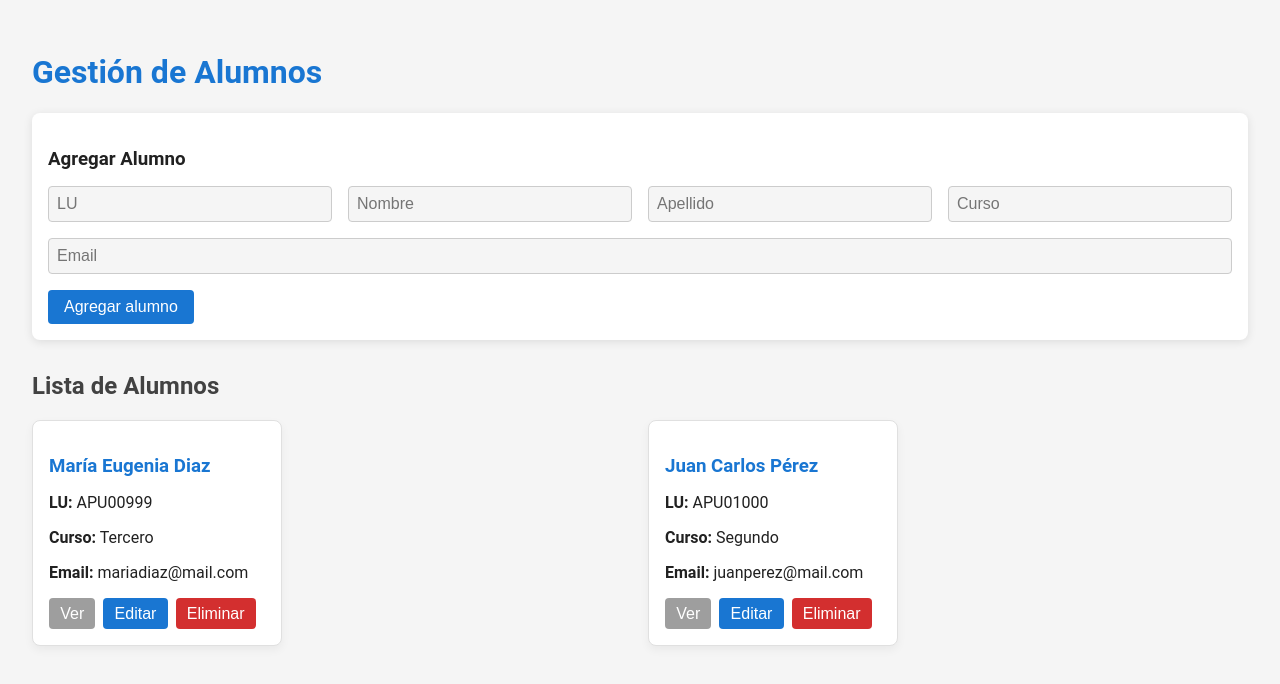
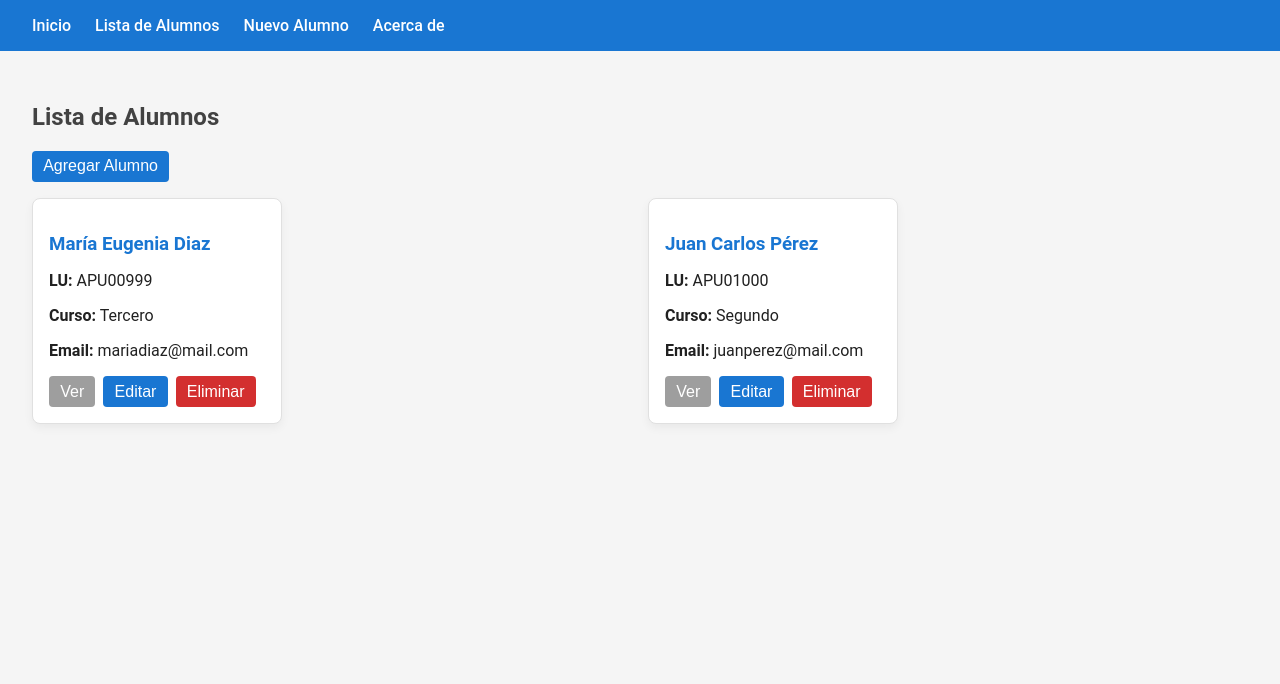
Before and after one commit to marcedavid/pv_tp5_grupo6, a React (Vite) app in the folder pv_tp5_grupo6/: page /lista-alumnos in a window 1280 px wide. Shown: the top 684 px of the page. Built offline with nearby package versions, Linux system fonts and the light colour scheme.

Commit message:
agregando-funcionalidades-nav

```diff
--- a/pv_tp5_grupo6/package.json
+++ b/pv_tp5_grupo6/package.json
@@ -11,7 +11,8 @@
   },
   "dependencies": {
     "react": "^19.1.0",
-    "react-dom": "^19.1.0"
+    "react-dom": "^19.1.0",
+    "react-router-dom": "^7.6.2"
   },
   "devDependencies": {
     "@eslint/js": "^9.25.0",
--- a/pv_tp5_grupo6/src/App.jsx
+++ b/pv_tp5_grupo6/src/App.jsx
@@ -1,11 +1,97 @@
+import { BrowserRouter as Router, Routes, Route, Navigate } from "react-router-dom";
+import NavBar from "./components/NavBar";
 import ListaAlumnos from "./components/listaAlumnos";
+import FormularioAlumno from "./components/formularioAlumnos";
+import Acerca from "./views/Acerca";
+import Home from "./views/home";
+import { useState } from "react";
 
 function App() {
+  const [alumnos, setAlumnos] = useState([
+    {
+      lu: "APU00999",
+      nombre: "María Eugenia",
+      apellido: "Diaz",
+      curso: "Tercero",
+      email: "mariadiaz@mail.com",
+    },
+    {
+      lu: "APU01000",
+      nombre: "Juan Carlos",
+      apellido: "Pérez",
+      curso: "Segundo",
+      email: "juanperez@mail.com",
+    },
+  ]);
+
+  // Estado para editar (null si es nuevo)
+  const [alumnoSeleccionado, setAlumnoSeleccionado] = useState(null);
+
+  const guardarAlumno = (nuevo) => {
+    const existe = alumnos.some((a) => a.lu === nuevo.lu);
+    if (existe) {
+      setAlumnos(alumnos.map((a) => (a.lu === nuevo.lu ? nuevo : a)));
+    } else {
+      setAlumnos([...alumnos, nuevo]);
+    }
+  };
+
   return (
-    <div style={{ padding: "2rem", fontFamily: "Roboto, sans-serif", backgroundColor: "#f5f5f5", minHeight: "100vh" }}>
-      <h1 style={{ color: "#1976d2" }}>Gestión de Alumnos</h1>
-      <ListaAlumnos />
-    </div>
+    <Router>
+      <NavBar />
+      <div style={{ padding: "2rem", fontFamily: "Roboto, sans-serif", backgroundColor: "#f5f5f5", minHeight: "100vh" }}>
+        <Routes>
+          <Route path="/home" element={<Home />} />
+          <Route
+            path="/lista-alumnos"
+            element={
+              <ListaAlumnos
+                alumnos={alumnos}
+                setAlumnoSeleccionado={setAlumnoSeleccionado}
+              />
+            }
+          />
+          <Route
+            path="/nuevo-alumno"
+            element={
+              <FormularioAlumnoWrapper
+                alumnoSeleccionado={alumnoSeleccionado}
+                guardarAlumno={guardarAlumno}
+                setAlumnoSeleccionado={setAlumnoSeleccionado}
+              />
+            }
+          />
+          <Route path="/acerca" element={<Acerca />} />
+          <Route path="*" element={<Navigate to="/home" />} />
+        </Routes>
+      </div>
+    </Router>
+  );
+}
+
+// Componente wrapper para manejar navegación tras guardar
+import { useNavigate } from "react-router-dom";
+
+function FormularioAlumnoWrapper({ alumnoSeleccionado, guardarAlumno, setAlumnoSeleccionado }) {
+  const navigate = useNavigate();
+
+  const onGuardar = (alumno) => {
+    guardarAlumno(alumno);
+    setAlumnoSeleccionado(null);
+    navigate("/lista-alumnos"); // Volver a la lista después de guardar
+  };
+
+  const cancelar = () => {
+    setAlumnoSeleccionado(null);
+    navigate("/lista-alumnos"); // Volver a la lista si canceló
+  };
+
+  return (
+    <FormularioAlumno
+      onGuardar={onGuardar}
+      alumnoSeleccionado={alumnoSeleccionado}
+      cancelar={cancelar}
+    />
   );
 }
 
--- /dev/null
+++ b/pv_tp5_grupo6/src/components/NavBar.jsx
@@ -0,0 +1,29 @@
+import { Link } from "react-router-dom";
+
+const NavBar = () => {
+  const navStyle = {
+    padding: "1rem 2rem",
+    backgroundColor: "#1976d2",
+    color: "white",
+    display: "flex",
+    gap: "1.5rem",
+    alignItems: "center",
+  };
+
+  const linkStyle = {
+    color: "white",
+    textDecoration: "none",
+    fontWeight: "500",
+  };
+
+  return (
+    <nav style={navStyle}>
+      <Link to="/home" style={linkStyle}>Inicio</Link>
+      <Link to="/lista-alumnos" style={linkStyle}>Lista de Alumnos</Link>
+      <Link to="/nuevo-alumno" style={linkStyle}>Nuevo Alumno</Link>
+      <Link to="/acerca" style={linkStyle}>Acerca de</Link>
+    </nav>
+  );
+};
+
+export default NavBar;
--- a/pv_tp5_grupo6/src/components/formularioAlumnos.jsx
+++ b/pv_tp5_grupo6/src/components/formularioAlumnos.jsx
@@ -1,4 +1,5 @@
 import { useState, useEffect } from "react";
+
 
 const FormularioAlumno = ({ onGuardar, alumnoSeleccionado, cancelar }) => {
   const [alumno, setAlumno] = useState({
@@ -8,8 +9,6 @@ const FormularioAlumno = ({ onGuardar, alumnoSeleccionado, cancelar }) => {
     curso: "",
     email: "",
   });
-
-  const [formDirection, setFormDirection] = useState("row");
 
   useEffect(() => {
     if (alumnoSeleccionado) {
@@ -25,16 +24,6 @@ const FormularioAlumno = ({ onGuardar, alumnoSeleccionado, cancelar }) => {
     }
   }, [alumnoSeleccionado]);
 
-  // Lógica responsive
-  useEffect(() => {
-    const handleResize = () => {
-      setFormDirection(window.innerWidth < 600 ? "column" : "row");
-    };
-    handleResize(); // correr al montar
-    window.addEventListener("resize", handleResize);
-    return () => window.removeEventListener("resize", handleResize);
-  }, []);
-
   const handleChange = (e) => {
     const { name, value } = e.target;
     setAlumno({ ...alumno, [name]: value });
@@ -42,33 +31,31 @@ const FormularioAlumno = ({ onGuardar, alumnoSeleccionado, cancelar }) => {
 
   const handleSubmit = (e) => {
     e.preventDefault();
+    if (!onGuardar || typeof onGuardar !== "function") {
+      console.error("No se recibió la función onGuardar");
+      return;
+    }
     if (alumno.lu && alumno.nombre && alumno.apellido) {
       onGuardar(alumno);
-      setAlumno({
-        lu: "",
-        nombre: "",
-        apellido: "",
-        curso: "",
-        email: "",
-      });
     } else {
       alert("Completá los campos obligatorios.");
     }
   };
+
 
   return (
     <form onSubmit={handleSubmit} style={styles.form}>
       <h3 style={styles.formTitle}>
         {alumnoSeleccionado ? "Editar Alumno" : "Agregar Alumno"}
       </h3>
-      <div style={{ ...styles.formRow, flexDirection: formDirection }}>
+      <div style={styles.formRow}>
         <input
           name="lu"
           placeholder="LU"
           value={alumno.lu}
           onChange={handleChange}
           required
-          disabled={alumnoSeleccionado}
+          disabled={!!alumnoSeleccionado}
           style={styles.input}
         />
         <input
@@ -134,7 +121,6 @@ const styles = {
     gap: "1rem",
     flexDirection: "row",
   },
-
   input: {
     padding: "0.5rem",
     flex: "1 1 200px",
--- a/pv_tp5_grupo6/src/components/listaAlumnos.jsx
+++ b/pv_tp5_grupo6/src/components/listaAlumnos.jsx
@@ -1,61 +1,54 @@
-import { useState } from "react";
-import FormularioAlumno from "./formularioAlumnos";
+import { useNavigate } from "react-router-dom";
 
-const ListaAlumnos = () => {
-  const [alumnos, setAlumnos] = useState([
-    {
-      lu: "APU00999",
-      nombre: "María Eugenia",
-      apellido: "Diaz",
-      curso: "Tercero",
-      email: "mariadiaz@mail.com",
-    },
-    {
-      lu: "APU01000",
-      nombre: "Juan Carlos",
-      apellido: "Pérez",
-      curso: "Segundo",
-      email: "juanperez@mail.com",
-    },
-  ]);
+const ListaAlumnos = ({ alumnos, setAlumnoSeleccionado, eliminarAlumno }) => {
+  const navigate = useNavigate();
 
-  const [alumnoSeleccionado, setAlumnoSeleccionado] = useState(null);
-
-  const guardarAlumno = (nuevo) => {
-    const existe = alumnos.some((a) => a.lu === nuevo.lu);
-    if (existe) {
-      setAlumnos(alumnos.map((a) => (a.lu === nuevo.lu ? nuevo : a)));
-      setAlumnoSeleccionado(null);
-    } else {
-      setAlumnos([...alumnos, nuevo]);
-    }
-  };
-
-  const eliminarAlumno = (lu) => {
-    if (confirm("¿Deseas eliminar este alumno?")) {
-      setAlumnos(alumnos.filter((a) => a.lu !== lu));
-    }
+  const handleEditar = (alumno) => {
+    setAlumnoSeleccionado(alumno);
+    navigate("/nuevo-alumno"); // Navegar al formulario para editar
   };
 
   return (
     <div>
-      <FormularioAlumno
-        onGuardar={guardarAlumno}
-        alumnoSeleccionado={alumnoSeleccionado}
-        cancelar={() => setAlumnoSeleccionado(null)}
-      />
       <h2 style={{ color: "#424242" }}>Lista de Alumnos</h2>
+      <button
+        onClick={() => {
+          setAlumnoSeleccionado(null);
+          navigate("/nuevo-alumno"); // Navegar al formulario para agregar
+        }}
+        style={styles.btnPrimary}
+      >
+        Agregar Alumno
+      </button>
+
       <div style={styles.cardContainer}>
         {alumnos.map((alumno) => (
           <div key={alumno.lu} style={styles.card}>
-            <h3 style={styles.cardTitle}>{alumno.nombre} {alumno.apellido}</h3>
-            <p><strong>LU:</strong> {alumno.lu}</p>
-            <p><strong>Curso:</strong> {alumno.curso}</p>
-            <p><strong>Email:</strong> {alumno.email}</p>
+            <h3 style={styles.cardTitle}>
+              {alumno.nombre} {alumno.apellido}
+            </h3>
+            <p>
+              <strong>LU:</strong> {alumno.lu}
+            </p>
+            <p>
+              <strong>Curso:</strong> {alumno.curso}
+            </p>
+            <p>
+              <strong>Email:</strong> {alumno.email}
+            </p>
             <div style={styles.cardButtons}>
-              <button onClick={() => alert(`Ver detalles de ${alumno.nombre}`)} style={styles.btnNeutral}>Ver</button>
-              <button onClick={() => setAlumnoSeleccionado(alumno)} style={styles.btnPrimary}>Editar</button>
-              <button onClick={() => eliminarAlumno(alumno.lu)} style={styles.btnDanger}>Eliminar</button>
+              <button
+                onClick={() => alert(`Ver detalles de ${alumno.nombre}`)}
+                style={styles.btnNeutral}
+              >
+                Ver
+              </button>
+              <button onClick={() => handleEditar(alumno)} style={styles.btnPrimary}>
+                Editar
+              </button>
+              <button onClick={() => eliminarAlumno(alumno.lu)} style={styles.btnDanger}>
+                Eliminar
+              </button>
             </div>
           </div>
         ))}
--- /dev/null
+++ b/pv_tp5_grupo6/src/views/Acerca.jsx
@@ -0,0 +1,22 @@
+const Acerca = () => {
+  return (
+    <div style={{ maxWidth: 600, margin: "2rem auto", padding: "1rem", fontFamily: "Arial, sans-serif" }}>
+      <h2 style={{ color: "#333" }}>Acerca de esta aplicación</h2>
+      <p>
+       --
+      </p>
+
+      <h3 style={{ marginTop: "1.5rem", color: "#555" }}>Integrantes del grupo</h3>
+
+      <ul style={{ paddingLeft: "1.2rem" }}>
+        <li>Alejandro Cuellar - GitHub: DFAle</li><br />
+        <li>Moreno Candela  - GitHub: candelampv</li><br />
+        <li>Mayra Zalazar - GitHub: MayraDamarisZalazar</li><br />
+        <li>David Marcelo - GitHub: marcedavid</li><br />
+        <li>Edgardo Misael Emir Torres - GitHub: misael3101</li><br />
+      </ul>
+    </div>
+  );
+};
+
+export default Acerca;
--- /dev/null
+++ b/pv_tp5_grupo6/src/views/home.jsx
@@ -0,0 +1,36 @@
+const Home = () => {
+  return (
+    <div style={styles.container}>
+      <h1 style={styles.title}>Bienvenido a la Gestión de Alumnos</h1>
+      <p style={styles.text}>
+        Esta aplicación te permite administrar la información de los alumnos de manera fácil y rápida.
+      </p>
+    </div>
+  );
+};
+
+const styles = {
+  container: {
+    padding: "2rem",
+    fontFamily: "'Roboto', sans-serif",
+    backgroundColor: "#f5f5f5",
+    minHeight: "80vh",
+    color: "#333",
+    textAlign: "center",
+    borderRadius: "8px",
+    maxWidth: "600px",
+    margin: "2rem auto",
+    boxShadow: "0 2px 8px rgba(0,0,0,0.1)",
+  },
+  title: {
+    fontSize: "2.5rem",
+    marginBottom: "1rem",
+    color: "#1976d2",
+  },
+  text: {
+    fontSize: "1.2rem",
+    lineHeight: "1.6",
+  },
+};
+
+export default Home;
```
Also changed, not shown: 1 other file (tests, documents, lock files or other folders).
